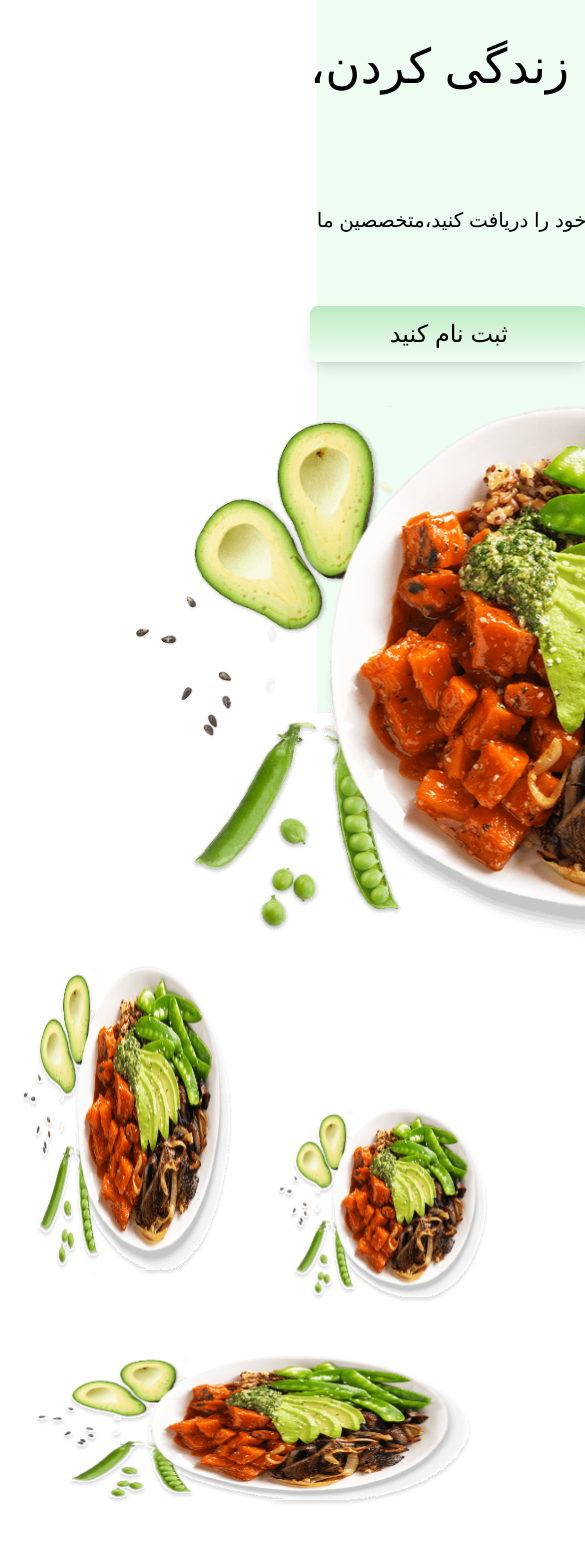
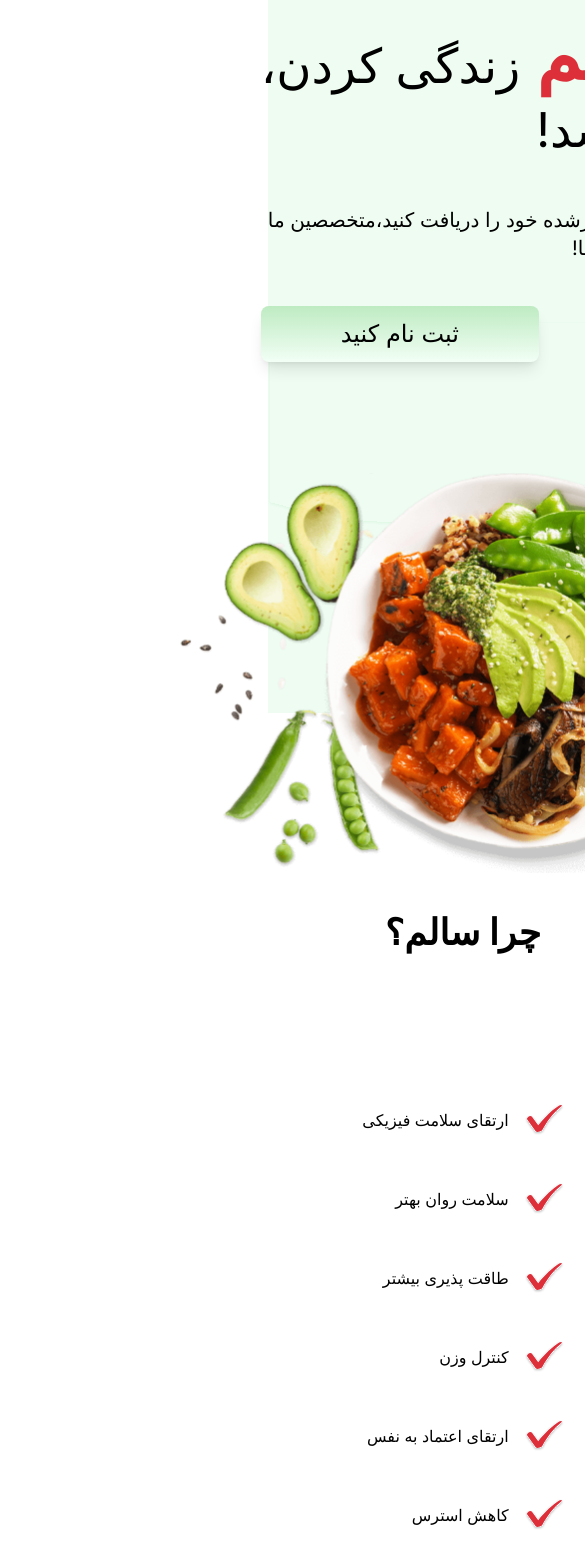
Before and after one commit to ParsaBordbar/Healthcare_Diet, a Next.js app: page / in a window 390 px wide. Shown: the part 156-1724 px from the top of the page, 585 px wide, since content can reach past the window. Built offline with nearby package versions, Linux system fonts and the light colour scheme.

Commit message:
Add some Responsiveness for WhyHealthySection.

```diff
--- a/src/app/page.tsx
+++ b/src/app/page.tsx
@@ -1,6 +1,6 @@
 import Hero from "@/components/landingPage_components/Hero";
 import Navbar from "@/components/landingPage_components/Navbar";
-import WhyHealthySection from "@/components/landingPage_components/whyHealthySection/inex";
+import WhyHealthySection from "@/components/landingPage_components/whyHealthySection";
 
 export default function Home() {
   return (
--- a/src/components/landingPage_components/Hero/index.tsx
+++ b/src/components/landingPage_components/Hero/index.tsx
@@ -8,8 +8,8 @@ const Hero = () => {
         <>
             <div className="z-0 relative flex justify-center items-center w-full ">
                 <Background className="w-fit "/>
-                <div className="grid lg:grid-cols-9 md:grid-cols-4 px-10 absolute z-10 mx-10">
-                <div className="col-span-3 flex justify-start pt-24 ps-28 flex-col items-center ">
+                <div className="grid xl:grid-cols-9 lg:grid-cols-4 px-10 absolute z-10 mx-10">
+                <div className="col-span-3 flex justify-start pt-24 ps-28 flex-col items-center">
                     <div className="flex items-end flex-col gap-11">
                         <h2 className="flex flex-row py-2 items-center text-5xl gap-4">
                             <div className="flex flex-col justify-center items-baseline gap-4">
@@ -25,7 +25,7 @@ const Hero = () => {
                     </div>
                 </div>
 
-                <div className="col-span-6 flex justify-center flex-col items-center mt-11">
+                <div className="col-span-6 flex justify-center flex-col items-center mt-11 lg:scale-100 scale-75">
                     <HeroArt/>
                 </div>
 
--- a/src/components/landingPage_components/whyHealthySection/inex.tsx
+++ b/src/components/landingPage_components/whyHealthySection/index.tsx
@@ -5,8 +5,8 @@ import Tick from "/public/svg/tttick.svg"
 
 const WhyHealthySection = () => {
     return(
-        <div className="grid grid-cols-5 gap-64 my-14">
-            <div className="col-span-2 flex justify-start items-center flex-col gap-10">
+        <div className="grid lg:grid-cols-5 gap-64 my-14 grid-cols2">
+            <div className="lg:col-span-2 col-span-full flex justify-start items-center flex-col gap-10">
                 <h2 className="font-bold text-4xl mb-28">چرا سالم؟</h2>
                 <ul className="flex flex-col gap-12 items-start">
                     <li className="flex flex-row gap-4 items-center justify-center">
@@ -35,7 +35,7 @@ const WhyHealthySection = () => {
                     </li>
                 </ul>
             </div>
-            <div className="col-span-3 grid grid-cols-2 ">
+            <div className="lg:col-span-3 col-span-full grid grid-cols-2 ">
                 <div className="col-span-1 flex justify-end items-end m-2">
                     <ImageGridElement2 />
                 </div>
```
